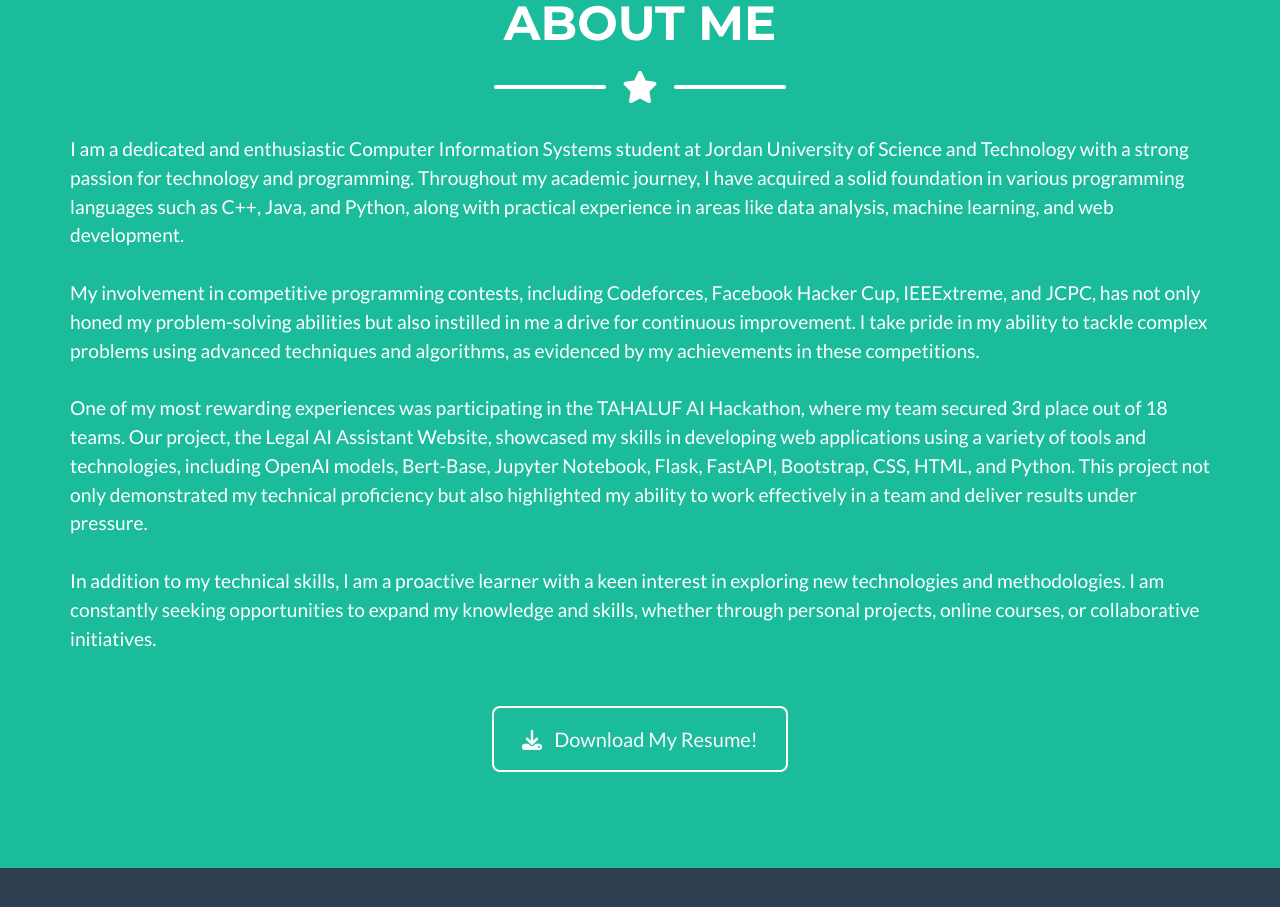
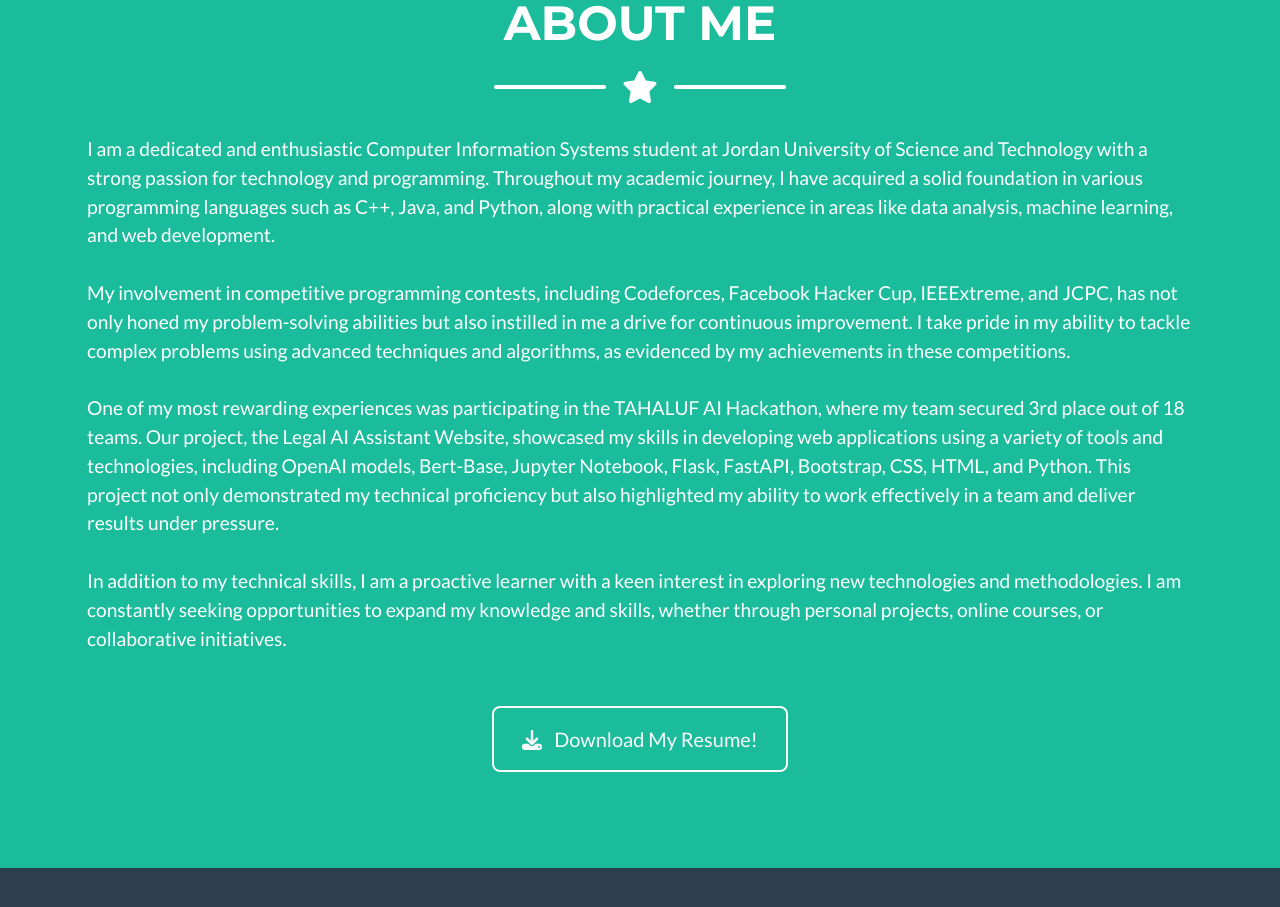
Before and after one commit to ahmed1v0/Portfolio, a plain HTML site: page index.html in a window 1280 px wide. Shown: the part 1557-2464 px from the top of the page. Drawn offline with nearby package versions, Linux system fonts and the light colour scheme.

Commit message:
index.html

```diff
--- a/index.html
+++ b/index.html
@@ -108,7 +108,7 @@
                     <div class="divider-custom-line"></div>
                 </div>
                 <!-- About Section Content-->
-                <div class="row" style="font-size:larger;">
+                <div class="row" style="font-size:larger; margin:5px;">
                     I am a dedicated and enthusiastic Computer Information Systems student at Jordan University of Science and Technology with a strong passion for technology and programming. Throughout my academic journey, I have acquired a solid foundation in various programming languages such as C++, Java, and Python, along with practical experience in areas like data analysis, machine learning, and web development.
 <br>
 <br>
```
